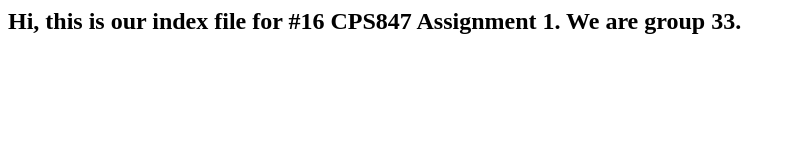
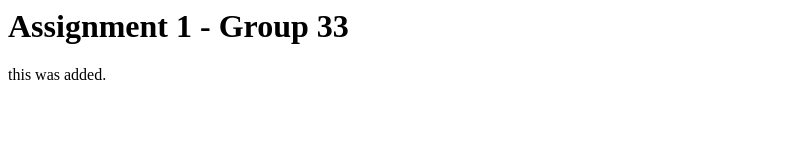
Before and after one commit to ellehcar/cps847-A1, a plain HTML site: page git_tst/index.html in a window 1280 px wide. Shown: the whole page, without its empty margins (0-796 px from the left). Drawn offline with Linux system fonts and the light colour scheme.

Commit message:
removed h2 and added text

```diff
--- a/git_tst/index.html
+++ b/git_tst/index.html
@@ -1,7 +1,8 @@
 <html>
 <body>
 
-<h2>Hi, this is our index file for #16 CPS847 Assignment 1. We are group 33. </h2>
+<h1>Assignment 1 - Group 33</h1>
+<div>this was added.</div>
 
 </body>
 </html>
```
